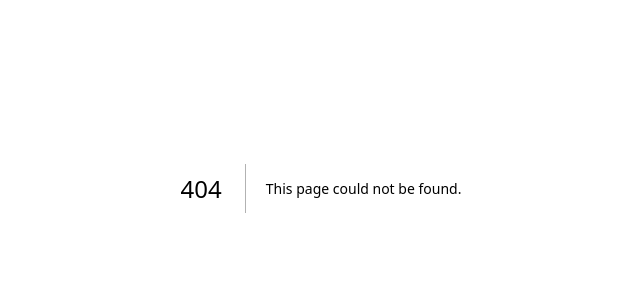
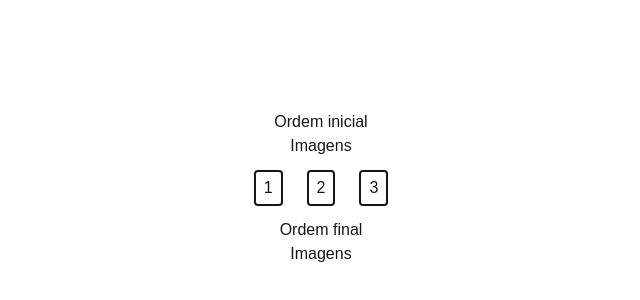
Before and after one commit to luminarts/jogos-necamaticos, a Next.js app: page /funil in a window 1280 px wide. Before the commit this address had no page. Shown: the part 212-512 px from the top of the page, without its empty margins (319-959 px from the left). Built offline with nearby package versions, Linux system fonts and the light colour scheme.

Commit message:
feat: funil initial implementation

```diff
--- /dev/null
+++ b/src/app/client_components/FunilButton.js
@@ -0,0 +1,19 @@
+"use client"
+import { useState } from "react";
+
+export default function FunilButton({children}) {
+
+  const [toggleClick, setToggleClick] = useState(false);
+
+
+  const handleClick = () => {
+    setToggleClick(!toggleClick);
+  }
+
+
+  return(
+    <button className={`border-2 px-2 py-1 m-3 rounded hover:bg-black hover:text-white `}>
+      {children}
+    </button>
+  );
+}
--- a/src/app/client_components/routingButton.js
+++ b/src/app/client_components/routingButton.js
@@ -1,7 +1,7 @@
 "use client";
 import { useRouter } from "next/navigation";
 
-export default function RoutingButton({href, children, className = ""}) {
+export default function RoutingButton({href, children}) {
   const router = useRouter();
 
   const handleClick = () => {
@@ -11,7 +11,7 @@ export default function RoutingButton({href, children, className = ""}) {
   return (
     <button
       onClick={handleClick}
-      className={className}
+      className="border-2 border-black-500 rounded-lg m-4 p-2 hover:text-white transition hover:bg-black hover:scale-110"
     >
       {children}
     </button>
--- a/src/app/equacao/page.js
+++ b/src/app/equacao/page.js
@@ -55,7 +55,7 @@ function generateRandomEquation(terms, blanks, level) {
 
     if (i == 2*terms) {
       equation[i - 1] = '=';
-
+https://classroom.google.com/c/Nzg5MDMwODkzNjQ4/m/NzAwNTU5NTMwNzA3/details
       // calculate result
       result = equation[0];
       for (var j = 1; j < equation.length - 2; j+=2) {
--- /dev/null
+++ b/src/app/funil/page.js
@@ -0,0 +1,63 @@
+"use client"
+import { useState } from "react";
+import FunilButton from "../client_components/FunilButton";
+
+export default function Funil() {
+
+  /* Jogo: Funil
+  1 a 3: origem - buttons - final
+  4 a 7: origem - emb - buttons - final || origem - buttons - emb - final
+  8 a 10: origem - emb - emb - buttons - final || origem - buttons - emb - emb - final || origem - emb - buttons - emb - final
+  11 a 13: origem - buttons - emb - buttons - final
+  */
+
+  /*
+    Tenho que ter a resposta desde o início e depois incluir a resposta em um index aleatório de uma lista de 3 elementos (os botões)
+  */
+
+  const [level, setLevel] = useState(0);
+  const [selected, setSelected] = useState(null);
+
+
+  // FUNÇÕES AUXILIARES
+  function generateFunil() {
+    var embaralhosAux = [];
+    if (level <= 3) {
+      // Aqui não tem embaralhos
+
+
+    } else if (level >=4 && level <= 7) {
+      // Aqui tem 1 embaralho
+
+    } else if (level >=8 && level <= 10) {
+      // Aqui tem 2 embaralhos
+
+    } else if (level >=8) {
+      // Aqui tem 1 embaralho
+    }
+  }
+
+  function toggleOtherOptions() {
+
+  }
+
+  return(
+    <div className="flex justify-center items-center">
+      <div className="h-screen flex flex-col justify-center items-center">
+        <div className="flex flex-col justify-center items-center">
+          <p>Ordem inicial</p>
+          <p>Imagens</p>
+        </div>
+        <div className="flex flex-row">
+          <FunilButton>1</FunilButton>
+          <FunilButton>2</FunilButton>
+          <FunilButton>3</FunilButton>
+        </div>
+        <div className="flex flex-col justify-center items-center">
+          <p>Ordem final</p>
+          <p>Imagens</p>
+        </div>
+      </div>
+    </div>
+  );
+}
--- a/src/app/page.js
+++ b/src/app/page.js
@@ -8,11 +8,14 @@ export default function Home() {
     </div>
     <div className="flex flex-row">
       <div className="border-2 border-black-500 p-4 m-4">
-        <RoutingButton href={'/equacao'} className="border-2 border-black-500 rounded-lg m-4 p-2 hover:text-white transition hover:bg-black hover:scale-110">
+        <RoutingButton href={'/equacao'}>
           Complete a equação!
         </RoutingButton>
-        <RoutingButton href={'/pisca'} className="border-2 border-black-500 rounded-lg m-4 p-2 hover:text-white transition hover:bg-black hover:scale-110">
+        <RoutingButton href={'/pisca'}>
           Repita na ordem que pisca!
+        </RoutingButton>
+        <RoutingButton href={'/funil' }>
+          Funil!
         </RoutingButton>
       </div>
     </div>
```
